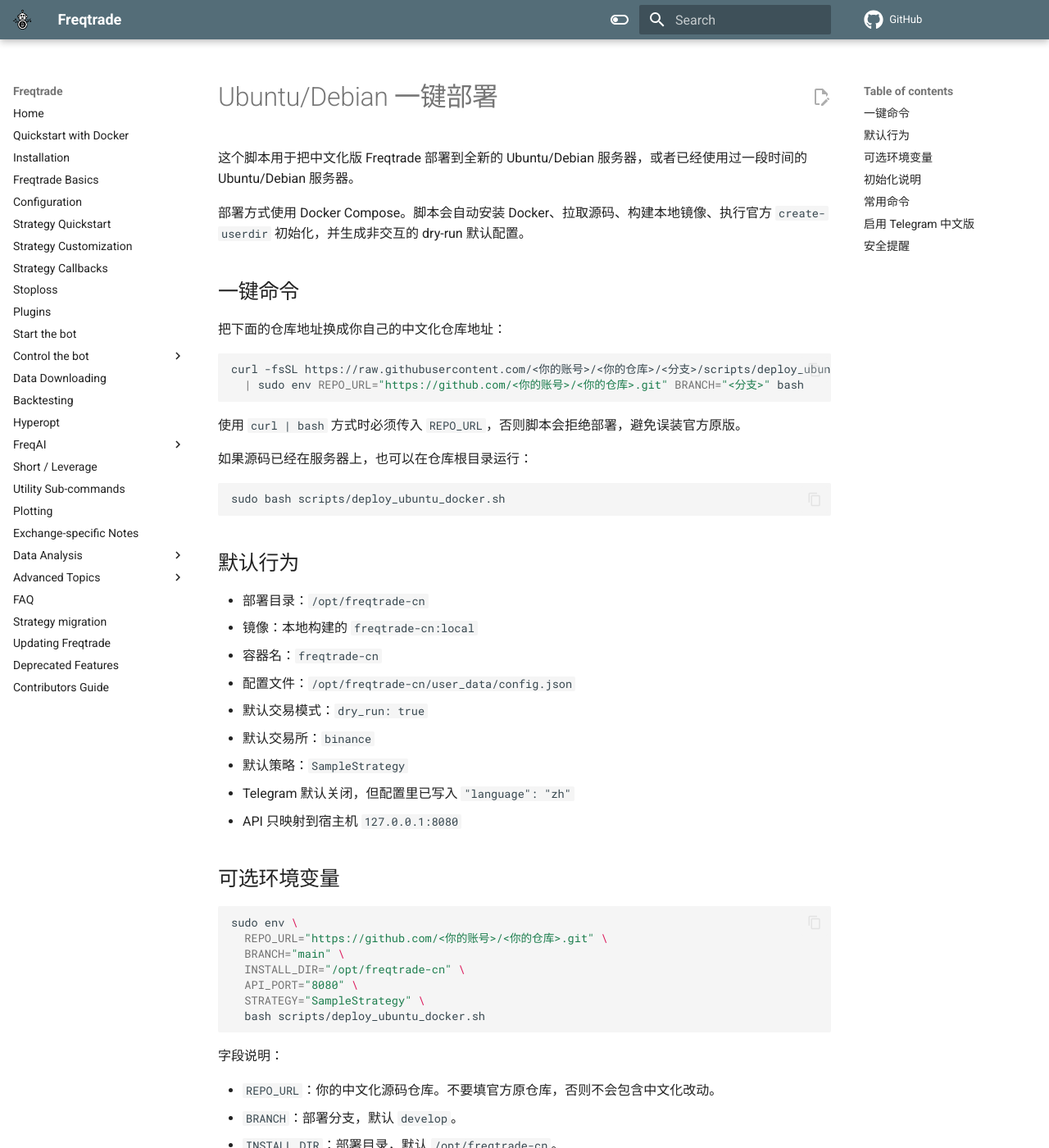
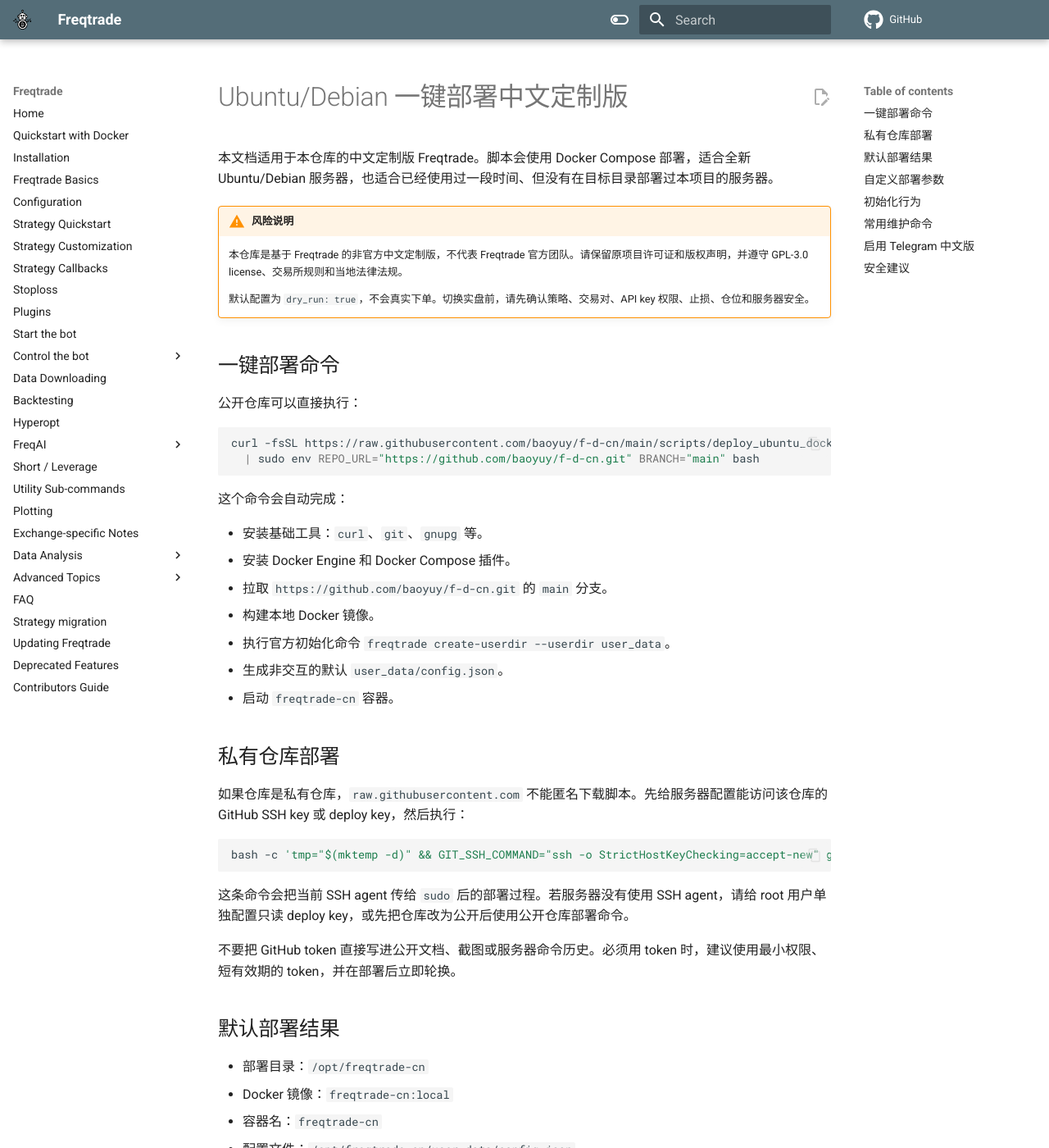
Before and after one commit to baoyuy/f-d-cn, an MkDocs documentation site: the page built from docs/deploy-one-command-zh.md, in a window 1280 px wide and 1400 px high. Shown: the whole window at 82% size. Built offline with MkDocs 1.6.1 and Material for MkDocs 9.7.7, drawn with Linux system fonts in a browser that asks for light colours; comment, search, counter and statistics services are not loaded; the version menu is left out; some of the changed text lies outside the part shown.

Commit message:
docs: add Chinese deployment guide and disclaimer

````diff
--- a/docs/deploy-one-command-zh.md
+++ b/docs/deploy-one-command-zh.md
@@ -1,82 +1,125 @@
-# Ubuntu/Debian 一键部署
+# Ubuntu/Debian 一键部署中文定制版
 
-这个脚本用于把中文化版 Freqtrade 部署到全新的 Ubuntu/Debian 服务器，或者已经使用过一段时间的 Ubuntu/Debian 服务器。
+本文档适用于本仓库的中文定制版 Freqtrade。脚本会使用 Docker Compose 部署，适合全新 Ubuntu/Debian 服务器，也适合已经使用过一段时间、但没有在目标目录部署过本项目的服务器。
 
-部署方式使用 Docker Compose。脚本会自动安装 Docker、拉取源码、构建本地镜像、执行官方 `create-userdir` 初始化，并生成非交互的 dry-run 默认配置。
+!!! Warning "风险说明"
+    本仓库是基于 Freqtrade 的非官方中文定制版，不代表 Freqtrade 官方团队。请保留原项目许可证和版权声明，并遵守 GPL-3.0 license、交易所规则和当地法律法规。
 
-## 一键命令
+    默认配置为 `dry_run: true`，不会真实下单。切换实盘前，请先确认策略、交易对、API key 权限、止损、仓位和服务器安全。
 
-把下面的仓库地址换成你自己的中文化仓库地址：
+## 一键部署命令
+
+公开仓库可以直接执行：
 
 ```bash
-curl -fsSL https://raw.githubusercontent.com/<你的账号>/<你的仓库>/<分支>/scripts/deploy_ubuntu_docker.sh \
-  | sudo env REPO_URL="https://github.com/<你的账号>/<你的仓库>.git" BRANCH="<分支>" bash
+curl -fsSL https://raw.githubusercontent.com/baoyuy/f-d-cn/main/scripts/deploy_ubuntu_docker.sh \
+  | sudo env REPO_URL="https://github.com/baoyuy/f-d-cn.git" BRANCH="main" bash
 ```
 
-使用 `curl | bash` 方式时必须传入 `REPO_URL`，否则脚本会拒绝部署，避免误装官方原版。
+这个命令会自动完成：
 
-如果源码已经在服务器上，也可以在仓库根目录运行：
+- 安装基础工具：`curl`、`git`、`gnupg` 等。
+- 安装 Docker Engine 和 Docker Compose 插件。
+- 拉取 `https://github.com/baoyuy/f-d-cn.git` 的 `main` 分支。
+- 构建本地 Docker 镜像。
+- 执行官方初始化命令 `freqtrade create-userdir --userdir user_data`。
+- 生成非交互的默认 `user_data/config.json`。
+- 启动 `freqtrade-cn` 容器。
+
+## 私有仓库部署
+
+如果仓库是私有仓库，`raw.githubusercontent.com` 不能匿名下载脚本。先给服务器配置能访问该仓库的 GitHub SSH key 或 deploy key，然后执行：
 
 ```bash
-sudo bash scripts/deploy_ubuntu_docker.sh
+bash -c 'tmp="$(mktemp -d)" && GIT_SSH_COMMAND="ssh -o StrictHostKeyChecking=accept-new" git clone --depth 1 --branch main git@github.com:baoyuy/f-d-cn.git "$tmp" && sudo env SSH_AUTH_SOCK="${SSH_AUTH_SOCK:-}" GIT_SSH_COMMAND="ssh -o StrictHostKeyChecking=accept-new" REPO_URL="git@github.com:baoyuy/f-d-cn.git" BRANCH="main" bash "$tmp/scripts/deploy_ubuntu_docker.sh"'
 ```
 
-## 默认行为
+这条命令会把当前 SSH agent 传给 `sudo` 后的部署过程。若服务器没有使用 SSH agent，请给 root 用户单独配置只读 deploy key，或先把仓库改为公开后使用公开仓库部署命令。
+
+不要把 GitHub token 直接写进公开文档、截图或服务器命令历史。必须用 token 时，建议使用最小权限、短有效期的 token，并在部署后立即轮换。
+
+## 默认部署结果
 
 - 部署目录：`/opt/freqtrade-cn`
-- 镜像：本地构建的 `freqtrade-cn:local`
+- Docker 镜像：`freqtrade-cn:local`
 - 容器名：`freqtrade-cn`
 - 配置文件：`/opt/freqtrade-cn/user_data/config.json`
 - 默认交易模式：`dry_run: true`
 - 默认交易所：`binance`
+- 默认交易对：`BTC/USDT`、`ETH/USDT`
 - 默认策略：`SampleStrategy`
 - Telegram 默认关闭，但配置里已写入 `"language": "zh"`
-- API 只映射到宿主机 `127.0.0.1:8080`
+- API 默认只映射到宿主机本地地址：`127.0.0.1:8080`
 
-## 可选环境变量
+## 自定义部署参数
+
+需要换目录、端口、策略或镜像名时，可以通过环境变量覆盖：
 
 ```bash
-sudo env \
-  REPO_URL="https://github.com/<你的账号>/<你的仓库>.git" \
-  BRANCH="main" \
-  INSTALL_DIR="/opt/freqtrade-cn" \
-  API_PORT="8080" \
-  STRATEGY="SampleStrategy" \
-  bash scripts/deploy_ubuntu_docker.sh
+curl -fsSL https://raw.githubusercontent.com/baoyuy/f-d-cn/main/scripts/deploy_ubuntu_docker.sh \
+  | sudo env \
+      REPO_URL="https://github.com/baoyuy/f-d-cn.git" \
+      BRANCH="main" \
+      INSTALL_DIR="/opt/freqtrade-cn" \
+      API_PORT="8080" \
+      STRATEGY="SampleStrategy" \
+      IMAGE_NAME="freqtrade-cn:local" \
+      bash
 ```
 
-字段说明：
+参数说明：
 
-- `REPO_URL`：你的中文化源码仓库。不要填官方原仓库，否则不会包含中文化改动。
-- `BRANCH`：部署分支，默认 `develop`。
+- `REPO_URL`：源码仓库地址。部署中文定制版时应指向本仓库，不要填官方原仓库。
+- `BRANCH`：部署分支，当前推荐使用 `main`。
 - `INSTALL_DIR`：部署目录，默认 `/opt/freqtrade-cn`。
 - `API_PORT`：宿主机本地 API 端口，默认 `8080`。
 - `STRATEGY`：启动策略，默认 `SampleStrategy`。
+- `IMAGE_NAME`：本地 Docker 镜像名，默认 `freqtrade-cn:local`。
 
-## 初始化说明
+## 初始化行为
 
-官方 Docker 初始化通常是：
+官方 Docker 初始化通常需要手动执行：
 
 ```bash
 docker compose run --rm freqtrade create-userdir --userdir user_data
 docker compose run --rm freqtrade new-config --config user_data/config.json
 ```
 
-本脚本会自动执行 `create-userdir`。`new-config` 是交互式命令，不适合一键部署，所以脚本会直接生成一个安全的 dry-run 默认配置。
+一键部署脚本会自动执行 `create-userdir`。`new-config` 是交互式命令，不适合无人值守部署，所以脚本会生成一个默认配置文件。
 
-如果 `user_data/config.json` 已经存在，脚本不会覆盖。
+如果 `/opt/freqtrade-cn/user_data/config.json` 已经存在，脚本会保留原配置，不会覆盖。
 
-## 常用命令
+## 常用维护命令
+
+查看运行状态：
 
 ```bash
 cd /opt/freqtrade-cn
 docker compose ps
+```
+
+查看日志：
+
+```bash
+cd /opt/freqtrade-cn
 docker compose logs -f
+```
+
+重启机器人：
+
+```bash
+cd /opt/freqtrade-cn
 docker compose restart
+```
+
+停止机器人：
+
+```bash
+cd /opt/freqtrade-cn
 docker compose down
 ```
 
-更新代码并重启：
+更新代码并重新构建：
 
 ```bash
 cd /opt/freqtrade-cn
@@ -86,7 +129,7 @@
 
 ## 启用 Telegram 中文版
 
-编辑：
+编辑配置文件：
 
 ```bash
 nano /opt/freqtrade-cn/user_data/config.json
@@ -103,15 +146,17 @@
 }
 ```
 
-然后重启：
+保存后重启：
 
 ```bash
 cd /opt/freqtrade-cn
 docker compose restart
 ```
 
-## 安全提醒
+## 安全建议
 
-默认配置是 `dry_run: true`，不会真实下单。填入交易所 API key 并切换到实盘前，先确认策略、交易对、风控和止损。
-
-不要把 API 端口直接暴露到公网。脚本默认只绑定 `127.0.0.1`，需要远程访问时建议通过 SSH 隧道或反向代理加认证。
+- 先使用 `dry_run: true` 跑通流程，再考虑实盘。
+- 交易所 API key 不要开启提现权限。
+- 不要把 `/opt/freqtrade-cn/user_data/config.json` 上传到公开仓库。
+- 不要把 API 端口直接暴露到公网。默认只绑定 `127.0.0.1`，远程访问建议使用 SSH 隧道、VPN 或带认证的反向代理。
+- 实盘前先阅读原项目文档：[Freqtrade Documentation](https://www.freqtrade.io)。
````
Also changed, not shown: README.md (+58 -1 lines).
